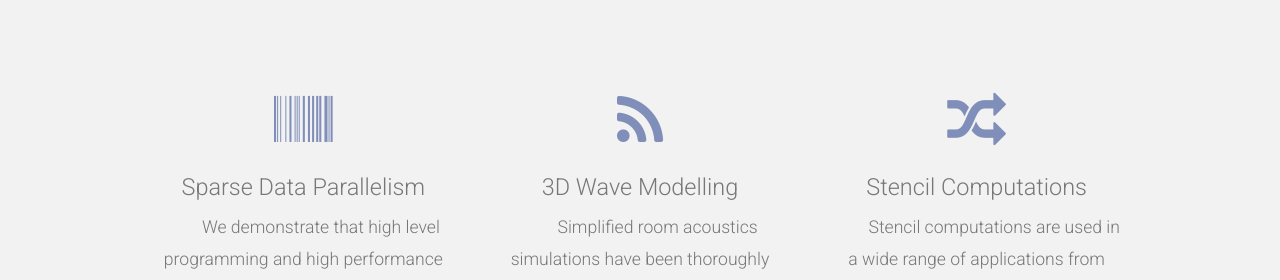
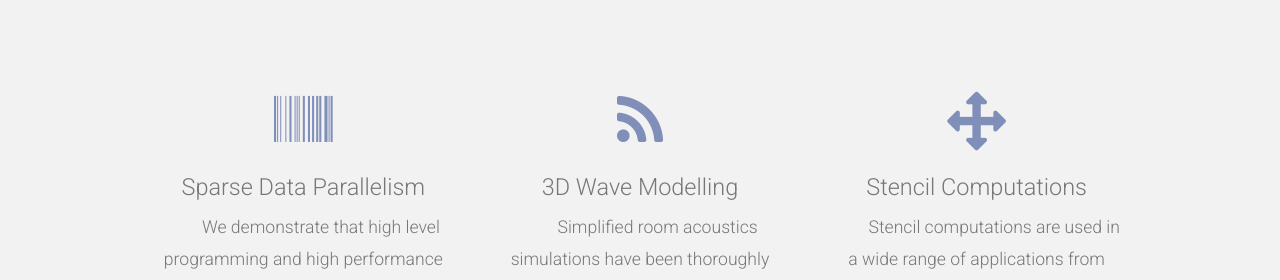
Before and after one commit to lift-project/lift-project.github.io, a Jekyll site: the page built from index.html, in a window 1280 px wide. Shown: the part 3398-3678 px from the top of the page. Built offline with Jekyll 4.4.1, drawn with Linux system fonts in a browser that asks for light colours; nearby versions of some CDN libraries.

Commit message:
Changed icon for the stencils project

```diff
--- a/index.html
+++ b/index.html
@@ -354,7 +354,7 @@ Improving Programmability and Performance Portability
                   </div>
               </section>
               <section class="4u">
-                  <span class="pennant"><a href="stencils.html"><span class="fa fa-random"></span></a></span>
+                  <span class="pennant"><a href="stencils.html"><span class="fa fa-arrows"></span></a></span>
                   <h3>Stencil Computations</h3>
                   <p>Stencil computations are used in a wide range of
                       applications from physical simulations to machine learning.
```
